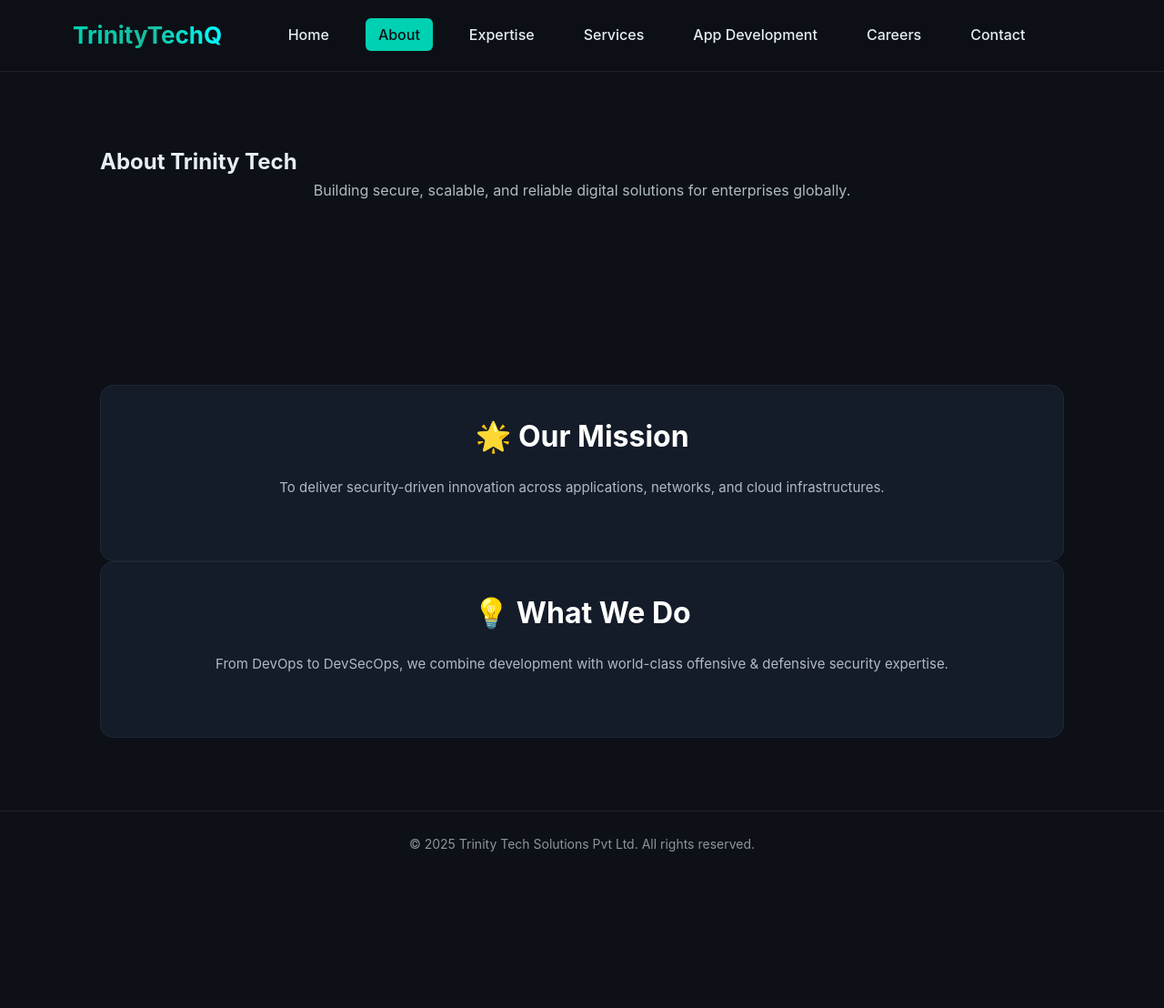
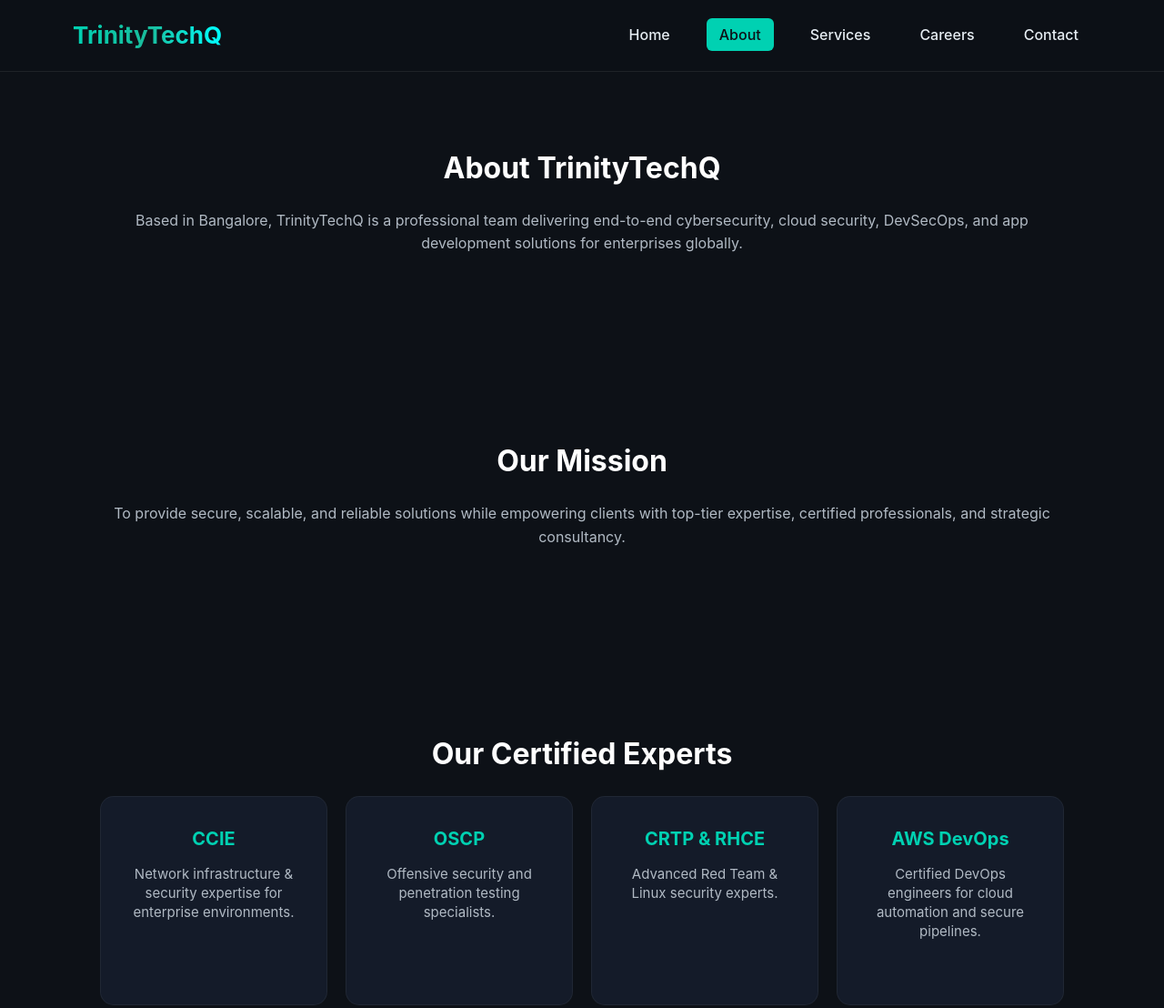
Before and after one commit to abisecops/trinity, a plain HTML site: page about.html in a window 1280 px wide. Shown: the top 1108 px of the page at 91% size. Before the commit the page ends 964 px from the top, so only its background shows below. Drawn offline with Linux system fonts and the light colour scheme.

Commit message:
Update about.html

```diff
--- a/about.html
+++ b/about.html
@@ -3,50 +3,48 @@
 <head>
 <meta charset="UTF-8">
 <meta name="viewport" content="width=device-width, initial-scale=1.0">
-  <title>About Us | Trinity Tech</title>
+<title>About TrinityTechQ | Experts in Security & DevOps</title>
 <link rel="stylesheet" href="style.css">
 </head>
 <body>
-  <!-- Navbar -->
+
 <header>
   <nav class="navbar">
     <div class="logo"><a href="index.html">TrinityTechQ</a></div>
     <ul class="nav-links">
       <li><a href="index.html">Home</a></li>
       <li><a href="about.html" class="active">About</a></li>
-        <li><a href="expertise.html">Expertise</a></li>
       <li><a href="services.html">Services</a></li>
-        <li><a href="appdev.html">App Development</a></li>
       <li><a href="careers.html">Careers</a></li>
       <li><a href="contact.html">Contact</a></li>
     </ul>
-      <div class="menu-toggle"><span></span><span></span><span></span></div>
   </nav>
 </header>
 
-  <!-- Hero -->
-  <section class="page-header">
-    <h1>About Trinity Tech</h1>
-    <p>Building secure, scalable, and reliable digital solutions for enterprises globally.</p>
+<section class="fade-in">
+  <h2>About TrinityTechQ</h2>
+  <p>Based in Bangalore, TrinityTechQ is a professional team delivering end-to-end cybersecurity, cloud security, DevSecOps, and app development solutions for enterprises globally.</p>
 </section>
 
-  <!-- Story -->
-  <section>
-    <div class="card">
-      <h2>🌟 Our Mission</h2>
-      <p>To deliver security-driven innovation across applications, networks, and cloud infrastructures.</p>
-    </div>
-    <div class="card">
-      <h2>💡 What We Do</h2>
-      <p>From DevOps to DevSecOps, we combine development with world-class offensive & defensive security expertise.</p>
+<section class="fade-in">
+  <h2>Our Mission</h2>
+  <p>To provide secure, scalable, and reliable solutions while empowering clients with top-tier expertise, certified professionals, and strategic consultancy.</p>
+</section>
+
+<section class="fade-in">
+  <h2>Our Certified Experts</h2>
+  <div class="grid">
+    <div class="card"><h3>CCIE</h3><p>Network infrastructure & security expertise for enterprise environments.</p></div>
+    <div class="card"><h3>OSCP</h3><p>Offensive security and penetration testing specialists.</p></div>
+    <div class="card"><h3>CRTP & RHCE</h3><p>Advanced Red Team & Linux security experts.</p></div>
+    <div class="card"><h3>AWS DevOps</h3><p>Certified DevOps engineers for cloud automation and secure pipelines.</p></div>
+    <div class="card"><h3>SOC Experts</h3><p>Real-time threat monitoring, incident response, and compliance solutions.</p></div>
   </div>
 </section>
 
-  <!-- Footer -->
 <footer>
-    <p>&copy; 2025 Trinity Tech Solutions Pvt Ltd. All rights reserved.</p>
+  <p>&copy; 2025 TrinityTechQ Pvt Ltd, Bangalore | Email: pingabisec@gmail.com</p>
 </footer>
-
 <script src="script.js"></script>
 </body>
 </html>
```
Lines whose indentation alone changed are shown as unchanged.
